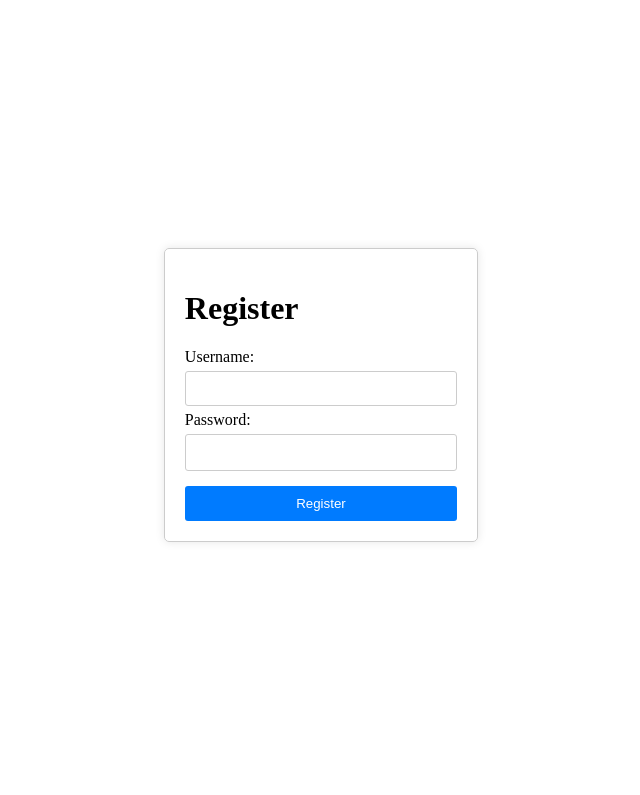
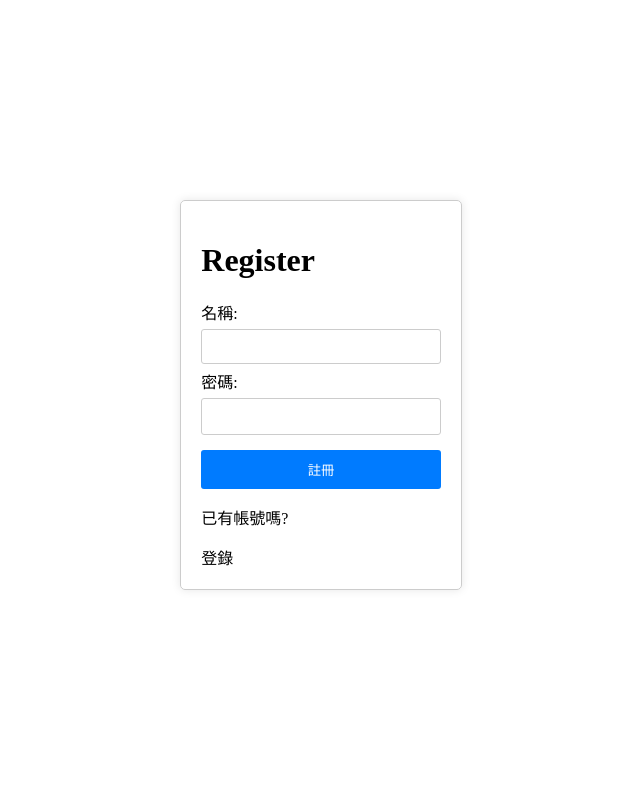
Before and after one commit to YISHIUAN0125/-, a Flask app: page /signup in a window 1280 px wide. Shown: the part 185-980 px from the top of the page, without its empty margins (319-959 px from the left). Run offline with Flask 3, Linux system fonts and the light colour scheme.

Commit message:
修改登錄系統

```diff
--- a/static/CSS/login.css
+++ b/static/CSS/login.css
@@ -81,3 +81,7 @@ input[type="button"]{
     border-radius: 3px;
     cursor: pointer;
 }
+#signup{
+    cursor: pointer;
+    position: relative;
+}
--- a/static/CSS/signup.css
+++ b/static/CSS/signup.css
@@ -81,3 +81,7 @@ input[type="button"]{
     border-radius: 3px;
     cursor: pointer;
 }
+#login{
+    cursor: pointer;
+    position: relative;
+}
--- a/static/js/login.js
+++ b/static/js/login.js
@@ -4,3 +4,6 @@ logo[0].addEventListener('click',web1_);
 function web1_(){
     window.location.href = "/web_1";
 }
+function signup(){
+    window.location.href = "/signup";
+}
--- a/static/js/signup.js
+++ b/static/js/signup.js
@@ -6,3 +6,6 @@ logo[0].addEventListener('click',web1_);
 function web1_(){
     window.location.href = "/web_1";
 }
+function login(){
+    window.location.href = "/login";
+}
--- a/templates/signup.html
+++ b/templates/signup.html
@@ -21,12 +21,14 @@
             <div class="form-container">
                 <h1>Register</h1>
                 <form action="/signup" method="post">
-                    <label for="username">Username:</label>
+                    <label for="username">名稱:</label>
                     <input type="text" name="username" id="user" required><br>
-                    <label for="password">Password:</label>
+                    <label for="password">密碼:</label>
                     <input type="password" name="password" required><br>
-                    <input type="submit" value="Register">
+                    <input type="submit" value="註冊">
+                    <div ><p>已有帳號嗎?</p><botton onclick="login()" id='login'>登錄</botton></div>
                 </form>
+
             </div>
         </div>
         <script src="..\static\js\signup.js"></script>
```
Also changed, not shown: static/js/web_2.js (+0 -110 lines), templates/login.html (+4 -3 lines).
